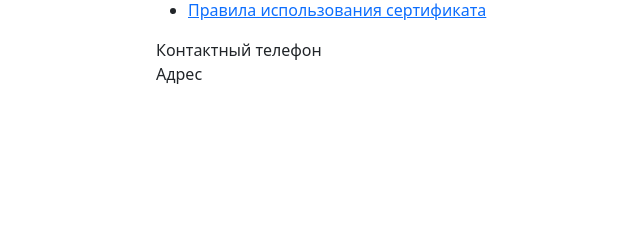
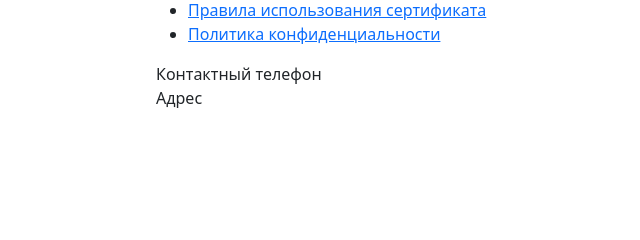
Before and after one commit to kelkrsru/kedrlog, a Django app: page /order/ in a window 1280 px wide. Shown: the part 309-549 px from the top of the page, without its empty margins (591-1231 px from the left). Run offline with Django 4.2, Linux system fonts and the light colour scheme; parts of the project's set-up code (start-up, migrations or seed data) failed here and were passed over; some libraries are stand-ins or nearby versions.

Commit message:
В подвал добавлена ссылка на политику конфиденциальности.

```diff
--- a/kedrlog/templates/includes/footer.html
+++ b/kedrlog/templates/includes/footer.html
@@ -13,6 +13,7 @@
           <ul class="footer__menu-list">
             <li class="footer__menu-list-item"><a href="{% url 'rules' %}">Правила аренды бани</a></li>
             <li class="footer__menu-list-item"><a href="{% url 'rules-gift-cert' %}">Правила использования сертификата</a></li>
+            <li class="footer__menu-list-item"><a href="{% url 'fz152' %}">Политика конфиденциальности</a></li>
           </ul>
           <div class="clearfix"></div>
           <div class="footer__contacts-title footer__contacts-title-phone">Контактный телефон</div>
```
